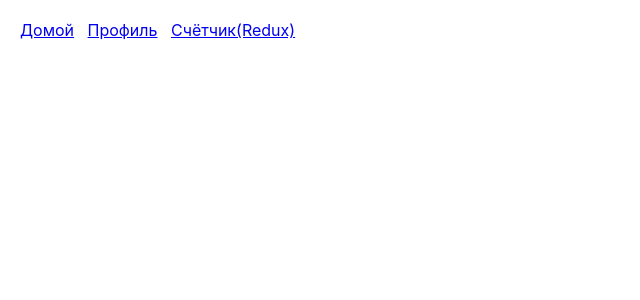
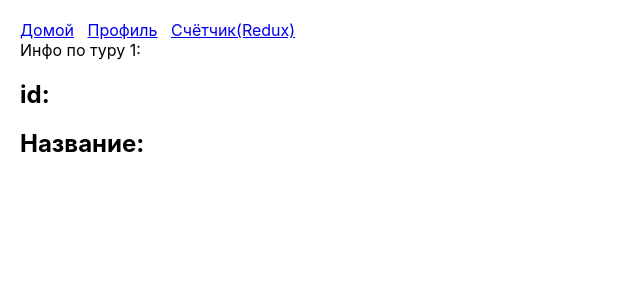
Before and after one commit to Amankaium/gt-js-18-5-tourkg, a React (Create React App) app: page /tour/1 in a window 1280 px wide. Shown: the top 300 px of the page, without its empty margins (0-640 px from the left). Built offline with nearby package versions, Linux system fonts and the light colour scheme; no server answers.

Commit message:
add tour detail

```diff
--- a/src/App.js
+++ b/src/App.js
@@ -3,7 +3,8 @@ import {useState} from 'react';
 import {BrowserRouter, Route, Routes, Link} from 'react-router-dom';
 import Profile from './components/Profile/Profile';
 import Main from './components/Main';
-import Counter from './components/Counter/Counter'
+import Counter from './components/Counter/Counter';
+import TourDetail from './components/TourDetail/TourDetail';
 
 
 function App() {
@@ -15,12 +16,12 @@ function App() {
           <Link to='/'>Домой</Link>&nbsp;&nbsp;&nbsp;
           <Link to='/profile'>Профиль</Link>&nbsp;&nbsp;&nbsp;
           <Link to='/counter'>Счётчик(Redux)</Link>
-
       </nav>
       <Routes>
         <Route path='/' element = {<Main/>}/>
         <Route path='/profile' element={<Profile/>}/>
         <Route path='/counter' element={<Counter/>}/>
+        <Route path='/tour/:id/' element={<TourDetail/>}/>
       </Routes>
     </BrowserRouter>
 
--- /dev/null
+++ b/src/components/TourDetail/TourDetail.js
@@ -0,0 +1,26 @@
+import axios from "axios";
+import { useState, useEffect } from "react";
+import { useParams } from "react-router-dom";
+
+
+
+export default function TourDetail() {
+    const [tour, setTour] = useState({})
+
+    const { id } = useParams()
+
+    function getTour() {
+        axios.get(`https://jsonplaceholder.typicode.com/todos/${id}`)
+            .then(response => setTour(response.data))
+    }
+
+    useEffect(getTour, [])
+
+    return (
+        <div>
+            Инфо по туру {id}:
+            <h2>id: {tour.id}</h2>
+            <h2>Название: {tour.title}</h2>
+        </div>
+    )
+}
--- a/src/components/TourItem.js
+++ b/src/components/TourItem.js
@@ -1,4 +1,6 @@
+import { Link } from 'react-router-dom';
 
-export default function TourItem({tourName}) {
-    return <li>{tourName}</li>
+
+export default function TourItem({tourObject}) {
+    return <li><Link to={`/tour/${tourObject.id}/`}>{tourObject.title}</Link></li>
 }
--- a/src/components/TourList.js
+++ b/src/components/TourList.js
@@ -34,7 +34,7 @@ export default function TourList() {
     useEffect(getData, [])
 
     function items(element, index) {
-        return <TourItem key={index} tourName={element.title}/>
+        return <TourItem key={index} tourObject={element}/>
     }
 
     const style = {
```
